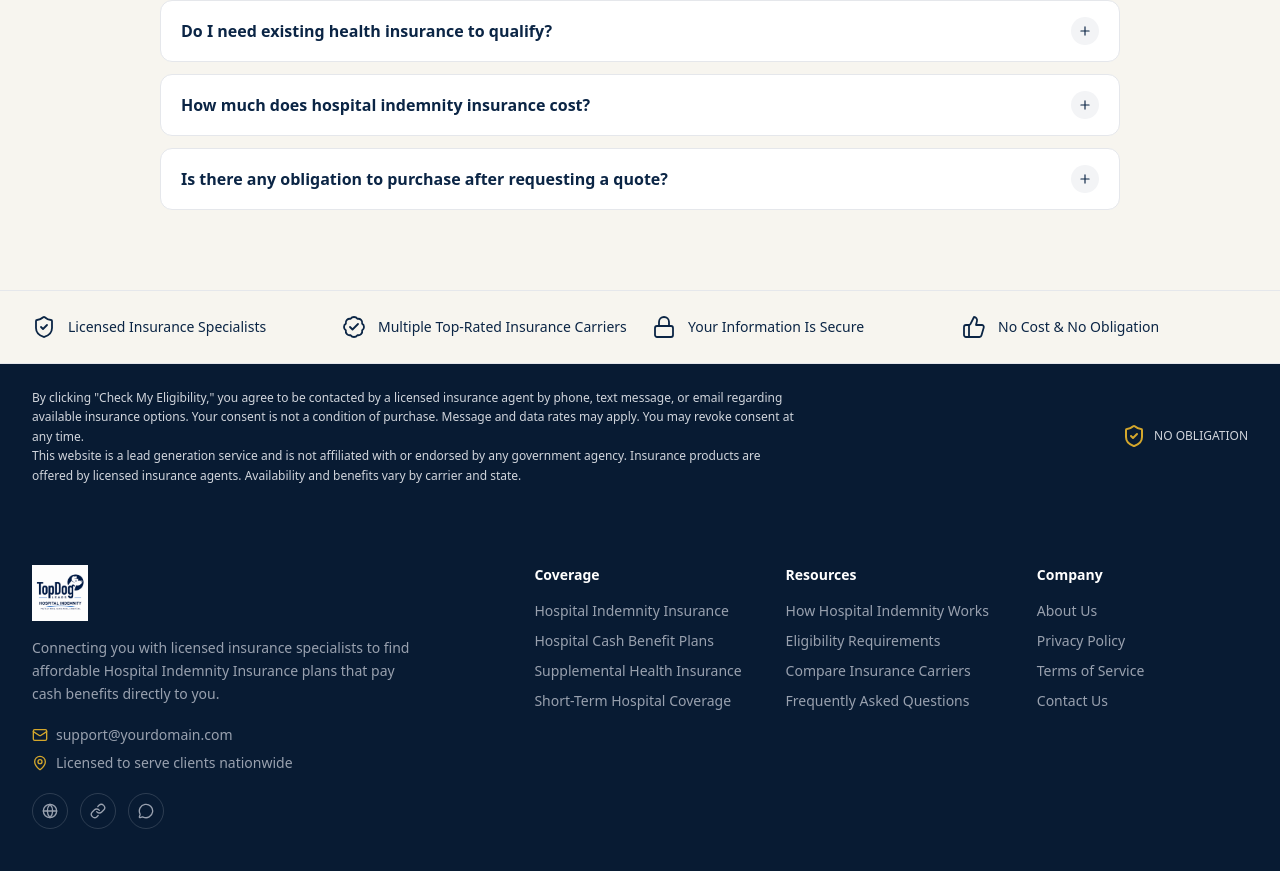
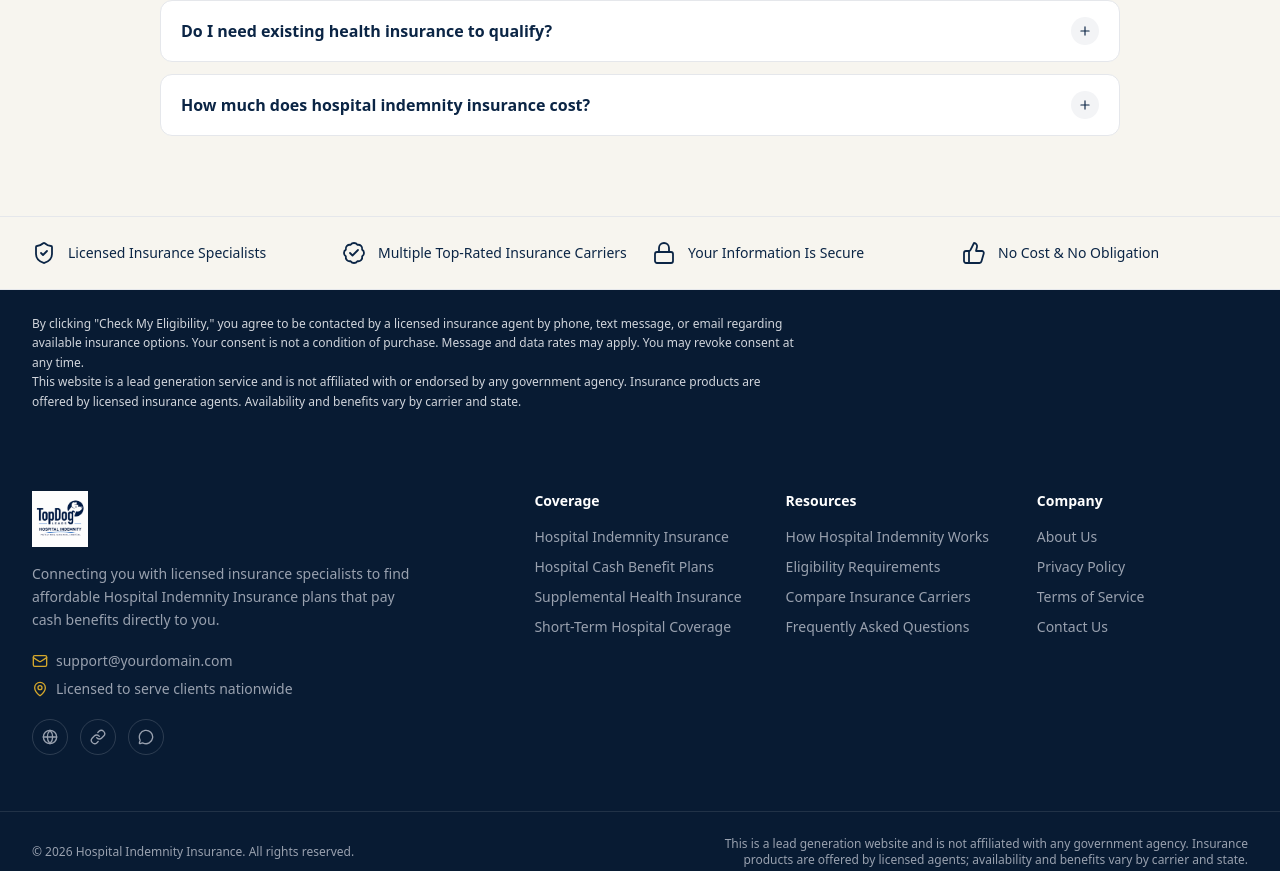
Before and after one commit to kamil-Abbas12/hospital-indemity, a Next.js app: page / in a window 1280 px wide. Shown: the part 2386-3257 px from the top of the page. Built offline with nearby package versions, Linux system fonts and the light colour scheme.

Commit message:
first commit

```diff
--- a/app/components/Faq.tsx
+++ b/app/components/Faq.tsx
@@ -16,10 +16,8 @@ const faqs = [
     q: "How much does hospital indemnity insurance cost?",
     a: "Hospital indemnity insurance plans are typically priced to be affordable supplements to existing coverage, with monthly premiums that vary based on age, state, and benefit level. Get a free, personalized quote to see exact pricing.",
   },
-  {
-    q: "Is there any obligation to purchase after requesting a quote?",
-    a: "No. Requesting information and speaking with a licensed specialist is 100% free, and you're under no obligation to purchase a hospital indemnity plan.",
-  },
+
+
 ];
 
 const faqSchema = {
--- a/app/components/Navbar.tsx
+++ b/app/components/Navbar.tsx
@@ -70,7 +70,6 @@ export default function Navbar() {
         <div className="max-w-7xl mx-auto px-4 sm:px-6 lg:px-8 h-8 flex items-center justify-between">
 
 
-          <span className="sm:hidden">No Obligation</span>
         </div>
       </div>
 
--- a/app/components/TrustDisclaimer.tsx
+++ b/app/components/TrustDisclaimer.tsx
@@ -37,12 +37,6 @@ export default function TrustDisclaimer() {
             offered by licensed insurance agents. Availability and benefits
             vary by carrier and state.
           </p>
-          <div className="flex items-center gap-2 shrink-0">
-            <ShieldCheck className="w-6 h-6 text-gold" />
-            <div className="leading-tight">
-              <p className="text-xs">NO OBLIGATION</p>
-            </div>
-          </div>
         </div>
       </div>
     </div>
```
